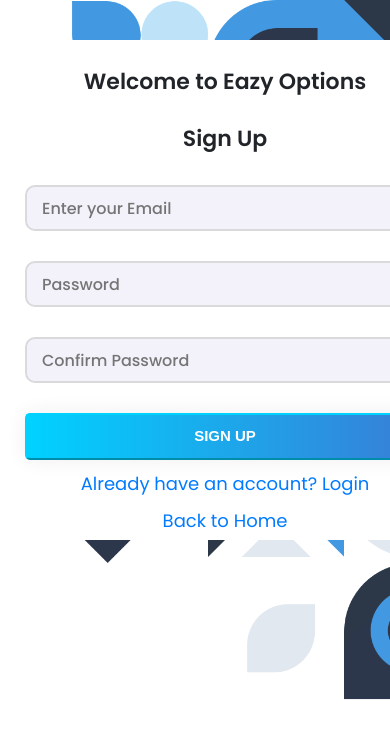
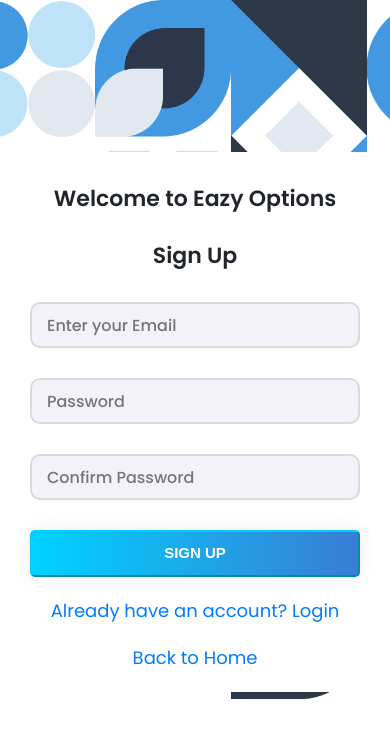
Before and after one commit to AnkitRajCode/EazyOptions, a React (Create React App) app: page /signup in a window 390 px wide. Shown: the top 738 px of the page. Built offline with nearby package versions, Linux system fonts and the light colour scheme; no server answers.

Commit message:
mobile view fixed

```diff
--- a/src/Css/Auth.css
+++ b/src/Css/Auth.css
@@ -8,6 +8,9 @@
     background-position: center top;
     background-repeat: no-repeat;
     overflow: hidden;
+    display: flex;
+    flex-direction: row;
+    align-items: center;
 }
 .loginCard,
 .signupCard,
@@ -17,8 +20,6 @@
     padding: 25px;
     background-color: white;
     border-radius: 15px;
-    margin-top: 40px;
-    float: left;
 }
 .forgottenPasswordCard{
     margin-top: 100px;
@@ -47,6 +48,7 @@
     border-radius: 10px;
     background-color: rgb(243, 242, 250);
     height: 46px;
+    outline: none;
 }
 .loginButton,
 .signupButton,
@@ -75,3 +77,22 @@
     font-size: 18px;
     margin-top: 10px;
 }
+
+@media only screen and (max-width: 500px) {
+    .login,
+    .signup,
+    .forgottenPassword{
+        background-position: 75% 0%;
+    }
+    .loginCard,
+    .signupCard,
+    .forgottenPasswordCard{
+        width:100vw;
+        height: 540px;
+        padding: 30px;
+        border-radius: 0px;
+    }
+    .referalLink{
+        margin-top: 20px;
+    }
+}
--- a/src/Css/Dashboard.css
+++ b/src/Css/Dashboard.css
@@ -247,4 +247,7 @@
   .sidebar li .tooltip{
     display: none;
   }
+  .sidebar.open{
+    width: 100vw;
+  }
 }
--- a/src/Css/Welcome.css
+++ b/src/Css/Welcome.css
@@ -10,8 +10,10 @@
     background-size: cover;
     background-position: right;
     background-repeat: no-repeat;
-    width: 150px;
-    height: 150px;
+    width: 10rem;
+    height: 10rem;
+    margin-top: 2vh;
+    display: block;
 }
 .companyName,.companySlogan{
     color: #6366F1;
@@ -22,7 +24,7 @@
 }
 .companyName{
     color: #111827;
-    margin-top: 15px;
+    margin-top: 6vh;
 }
 .landingButton{
     background-color: #6366F1;
@@ -32,3 +34,24 @@
 .landingButton:hover{
     color:aliceblue;
 }
+@media only screen and (max-width: 500px) {
+    .welcome{
+        height: 100vh;
+        background-image: url(../Images/login.svg);
+        background-size: cover;
+        background-position:65% 0%;
+    }
+    .welcome .brandImg{
+        display: none;
+    }
+    .companyName,.companySlogan{
+        font-size: 2.5rem;
+        margin-left: 0.5rem;
+    }
+    .companyName{
+        margin-top: 2vh;
+    }
+    .landingButton{
+        margin-left: 0.5rem;
+    }
+}
--- a/src/Pages/Welcome.jsx
+++ b/src/Pages/Welcome.jsx
@@ -11,7 +11,7 @@
             <div className="brandImg ml-md-5"></div>
             <div className="companyName ml-md-5">Eazy Options</div>
             <div className="companySlogan ml-md-5">Backtesting Made<br/> Eazy</div>
-            <Link to="/dashboard" className="btn btn-lg landingButton ml-md-5 mt-5">Get Started</Link>
+            <Link to="/dashboard" className="btn btn-lg landingButton ml-md-5 mt-4">Get Started</Link>
         </div>
     );
 }
```
